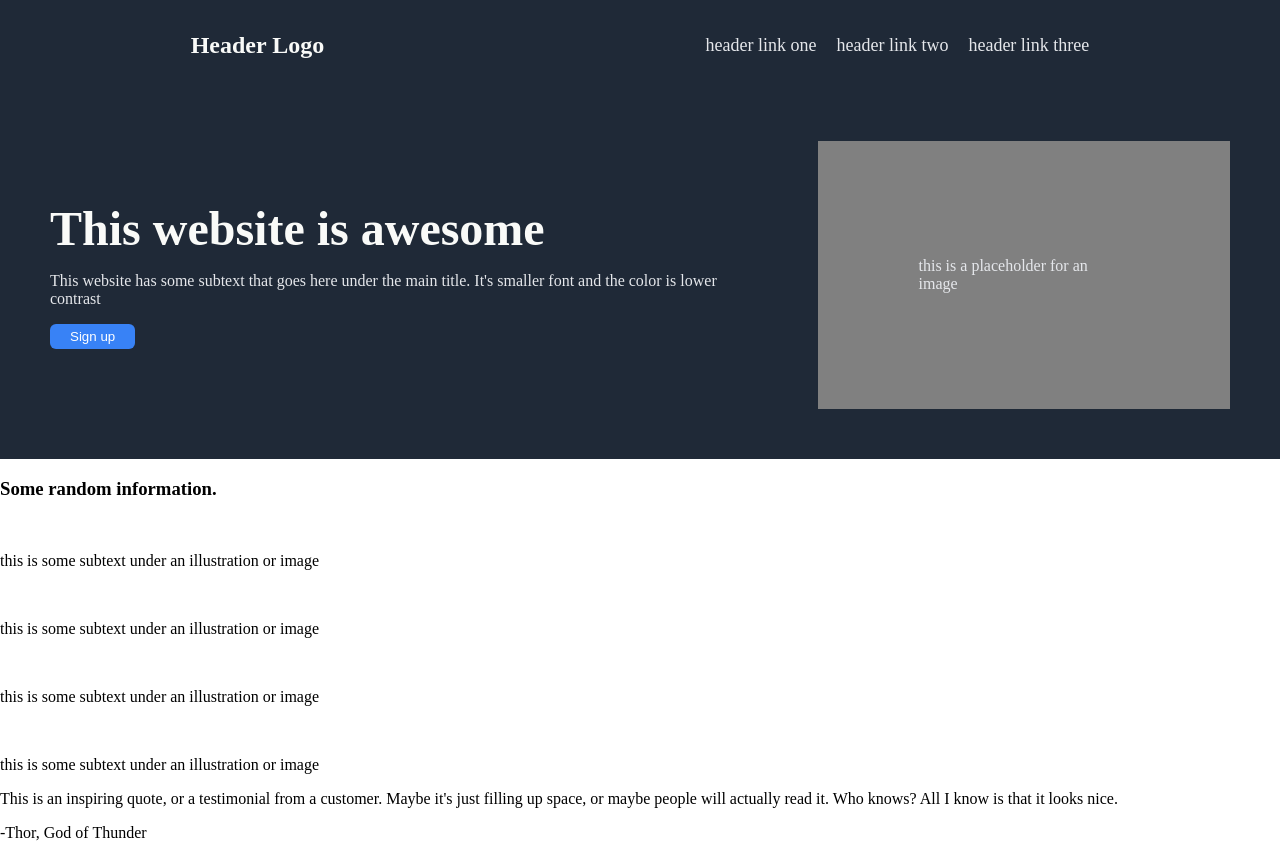
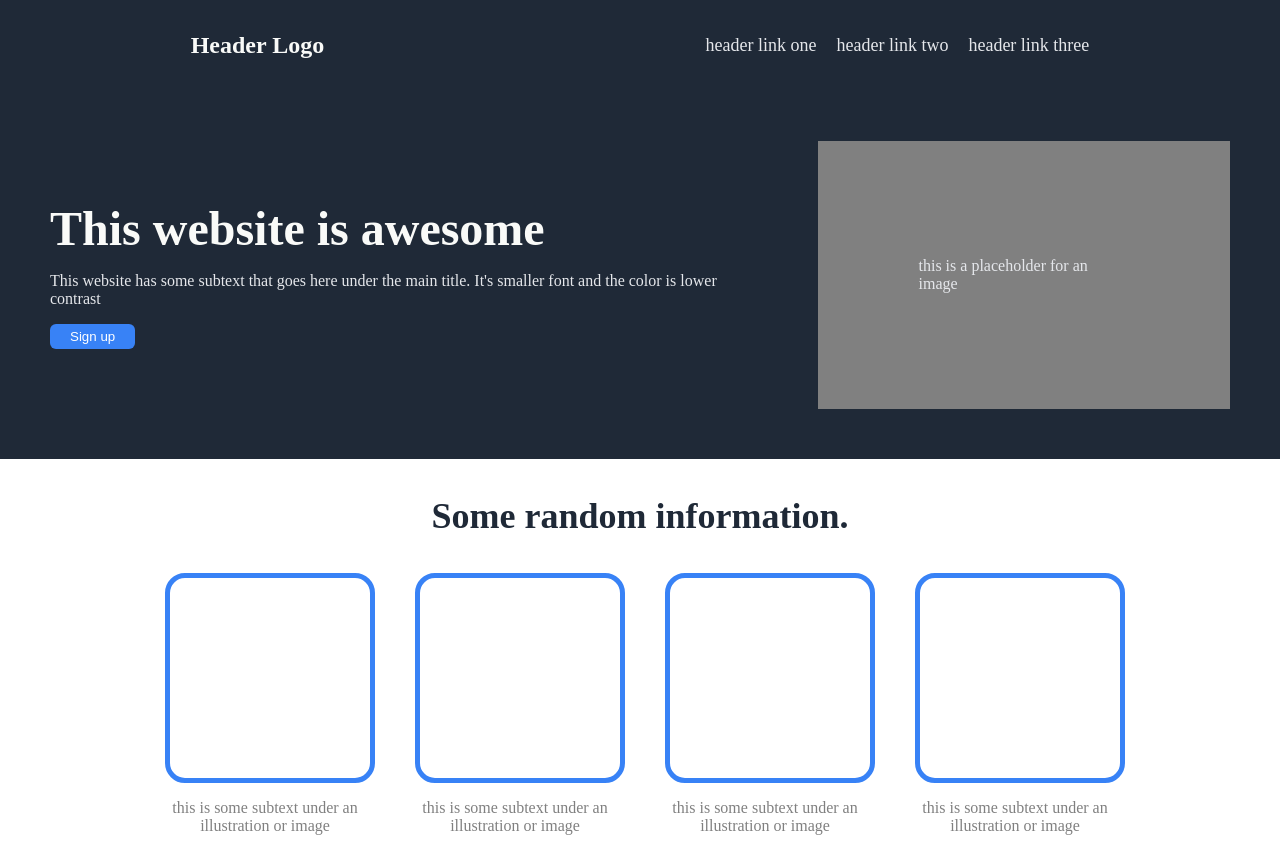
Before and after one commit to ttoews6/odin-landing_page, a plain HTML site: page index.html in a window 1280 px wide. Shown: the top 854 px of the page. Drawn offline with Linux system fonts and the light colour scheme.

Commit message:
Update index.html and style.css w/ styling row2

```diff
--- a/index.html
+++ b/index.html
@@ -32,21 +32,23 @@
     </div>
     <div class="row2">
         <div class="title"><h3>Some random information.</h3></div>
+        <div class="info-container">
             <div class="info">
-            <img src="" alt="">
+                <div class="image"></div>
                 <p>this is some subtext under an illustration or image</p>
             </div>
             <div class="info">
-            <img src="" alt="">
+                <div class="image"></div>
                 <p>this is some subtext under an illustration or image</p>
             </div>
             <div class="info">
-            <img src="" alt="">
+                <div class="image"></div>
                 <p>this is some subtext under an illustration or image</p>
             </div>
             <div class="info">
-            <img src="" alt="">
+                <div class="image"></div>
                 <p>this is some subtext under an illustration or image</p>
+            </div>
         </div>
     </div>
     <div class="row3">
--- a/style.css
+++ b/style.css
@@ -62,3 +62,32 @@ button {
     background-color: #3882F6;
     color: white;
 }
+
+/* row2 */
+.row2 {
+    text-align: center;
+}
+
+h3 {
+    font-size: 36px;
+    font-weight: bolder;
+    color: #1F2937;
+}
+
+.info-container{
+    display: flex;
+    justify-content: center;
+    align-items: center;
+    gap: 50px
+}
+.info {
+    max-width: 200px;
+    color: gray;
+}
+
+.image {
+    height: 200px;
+    width: 200px;
+    border: 5px solid #3882F6;
+    border-radius: 20px;
+}
```
Lines whose indentation alone changed are shown as unchanged.
